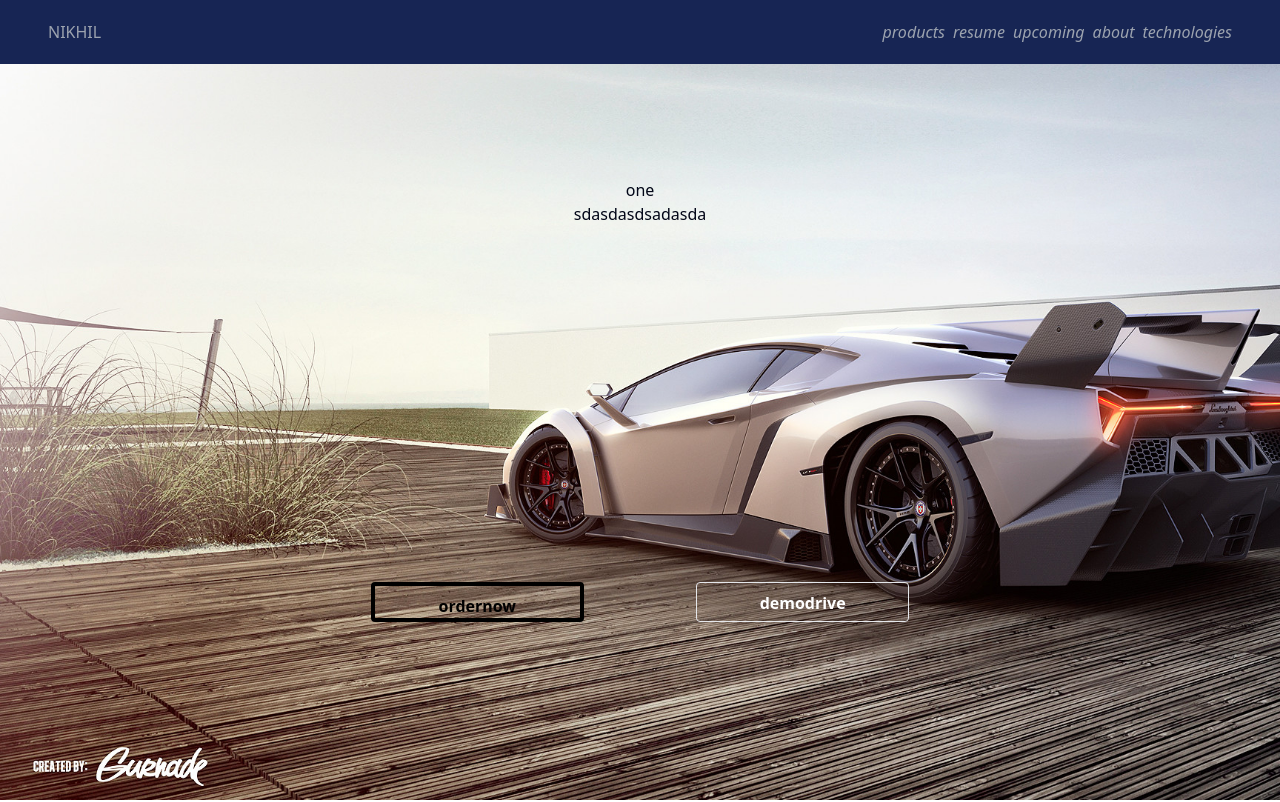
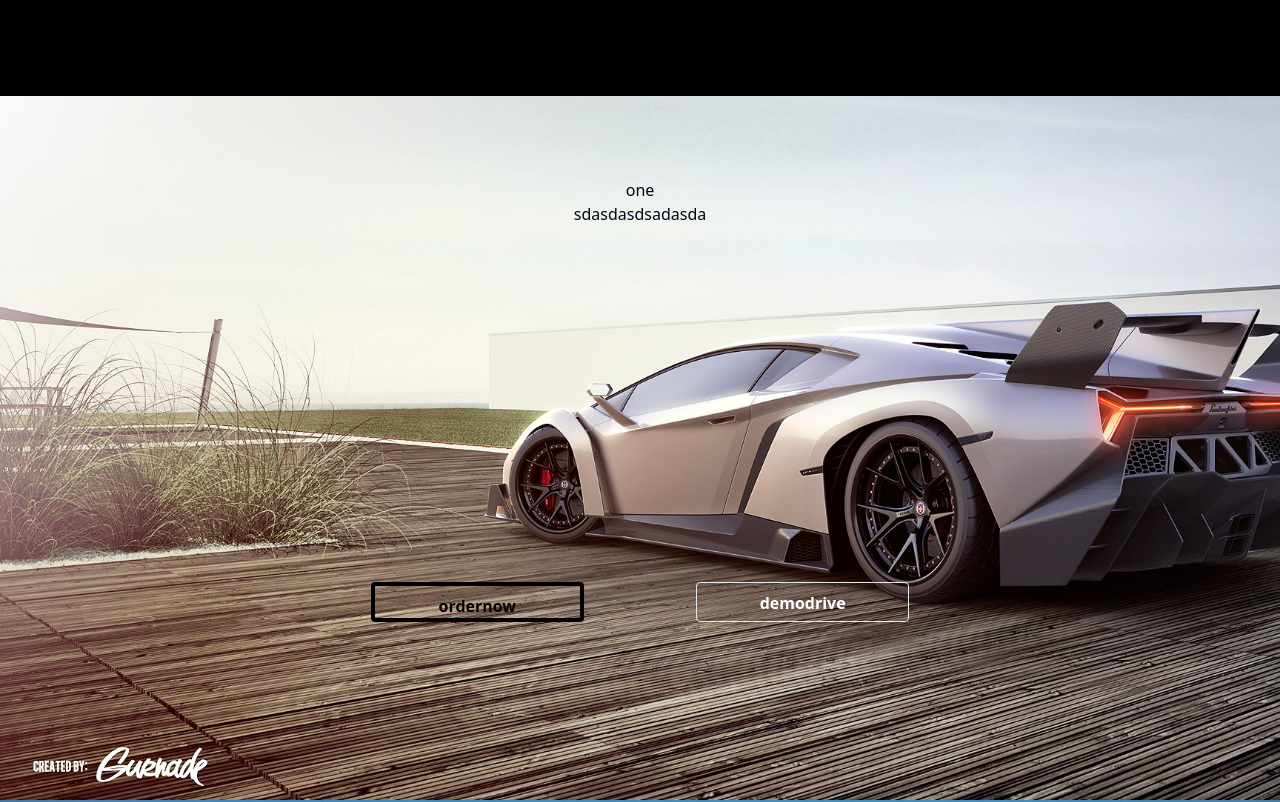
Before and after one commit to nickgeorgemathew/react_website_nikhil, a React (Vite) app: page / in a window 1280 px wide. Shown: the top 802 px of the page. Built offline with nearby package versions, Linux system fonts and the light colour scheme.

Commit message:
fixed navbar size issue

```diff
--- a/index.html
+++ b/index.html
@@ -8,7 +8,7 @@
     <title>nikhil's website</title>
   </head>
   <body>
-    <div id="root"></div>
+    <div id="root" class=" overflow-x-clip"></div>
     <script type="module" src="/src/main.jsx"></script>
   </body>
 </html>
--- a/src/App.css
+++ b/src/App.css
@@ -1,8 +1,9 @@
 
 #root {
   height: 100vh;
-  overflow-x: hidden;
-  background-color: rgb(40, 40, 192);--tw-bg-opacity: 1;
+ width: 100%;
+
+
   background-color: rgb(23 37 84 / var(--tw-bg-opacity)) /* #172554 */;
 
 
--- a/src/App.jsx
+++ b/src/App.jsx
@@ -2,21 +2,59 @@ import { useState } from 'react'
 import reactLogo from './assets/react.svg'
 import viteLogo from '/vite.svg'
 import './App.css'
+
+
 import Hnav from './Hnav'
 import { Content_card } from './Content_card'
 import Footer from './Footer'
+import Beforedropnav from './Beforedropdown.jsx'
 
 
 
 function App() {
   const [count, setCount] = useState(0)
+  const [display,setDisplay]=useState(false)
+  const setDisplayup=()=>{
+    setDisplay(!display)
+
+  }
+  const [ishovered, sethovered] = useState(true);
+
+
+
+
+
+  const handlehover = () => {
+
+
+    sethovered(!ishovered);
+
+  };
+  const handlehoverleave = () => {
+    if (ishovered==true){
+      sethovered(!ishovered);
+
+    }
+  }
 
 
   return (
     <>
-    <Hnav/>
+   {/* <Beforedropnav ishovered={ishovered} sethovered={sethovered} handlehover={handlehover} handlehoverleave={handlehoverleave}/>
+   */}
+   <Beforedropnav ishovered={ishovered} sethovered={sethovered} />
+  {/* <div className=" fixed  hover:h-52 h-40 bg-slate-500 grid place-items-center [grid-template-areas:'stack']">
+  <div className="h-40 w-full bg-gradient-to-t from-slate-800 to-transparent [grid-area:stack]"></div>
+
+  <h1 className="text-6xl font-bold text-white [grid-area:stack]">Tailwind CSS</h1>
+</div> */}
+
+
+
+
 
     <Content_card/>
+
 
 
     </>
--- /dev/null
+++ b/src/Beforedropdown.jsx
@@ -0,0 +1,52 @@
+
+
+function Beforedropnav(props) {
+    const{ishovered,sethovered}=props;
+    const handlehover = () => {
+      if(ishovered==false){
+        sethovered(!ishovered);
+      }
+
+
+
+
+    };
+    const handlehoverleave = () => {
+      if (ishovered==true){
+        sethovered(!ishovered);
+
+      }
+
+
+    };
+
+
+    return (
+
+
+        <div className=" fixed  top-0   w-full justify-between align-top  bg-black  py-8 flex flex-row h-24" onMouseLeave={handlehoverleave} >
+              <h1  className=" mr-4 hover:underline hover:opacity-60"
+                >
+                NIKHIL
+              </h1>
+
+              <div className="   flex flex-row gap-2  cursor-pointer">
+                <i className="block h-full hover:opacity-60 hover:underline" onMouseEnter={handlehover} onMouseLeave={handlehoverleave}>products</i>
+
+
+                <i className="hover:underline hover:opacity-60" onMouseEnter={handlehover} onMouseLeave={handlehoverleave}>resume</i>
+
+
+                <i className="hover:underline hover:opacity-60"onMouseEnter={handlehover} onMouseLeave={handlehoverleave}>upcoming</i>
+
+                <i className="hover:underline hover:opacity-60"onMouseEnter={handlehover} onMouseLeave={handlehoverleave}>about</i>
+
+                <i className="hover:underline hover:opacity-60"onMouseEnter={handlehover} onMouseLeave={handlehoverleave}>technologies</i>
+
+            </div>
+          </div>
+
+    )
+  }
+
+  export default Beforedropnav
--- a/src/Content_card.jsx
+++ b/src/Content_card.jsx
@@ -3,6 +3,8 @@ import image1 from './w.jpg'
 import image3 from './ss.jpg'
 import image4 from './wp2.jpg'
 import Footer from './Footer'
+import Beforedropnav from './Beforedropdown'
+import Hnav from './Hnav'
 
 
 const bgarray=[
@@ -33,7 +35,8 @@ const bgarray=[
 
 ]
 const res=bgarray.map((item,index)=>(
-  <div key={index} className="  text-slate-50 grid grid-cols-1   items-center justify-center p-0 w-screen left-0 right-0 bg-slate-950 min-h-screen  bg-cover bg-no-repeat"style={{ backgroundImage: `url(${item.img})` }}>
+  <div key={index} className=" [grid-template-areas:'stack']  text-slate-50 grid grid-cols-1   items-center justify-center p-0 w-screen left-0 right-0 bg-slate-950 min-h-screen  bg-cover bg-no-repeat"
+  style={{ backgroundImage: `url(${item.img})` }}>
         {/*  card content */}
         <div>
           <p className='block text-slate-950 '>{item.title}</p>
@@ -60,12 +63,17 @@ const res=bgarray.map((item,index)=>(
 export  const Content_card =() => {
   return (
     //container
-    <div className="grid grid-cols-1 items-center w-screen h-screen p-0 text-center  mt-0 ">
+
+
+    <div className=" grid grid-cols-1 items-center w-screen h-40 p-0 text-center  mt-0 ">
+
+       <Beforedropnav/>
+
       {/*  card */}
       {res}
       {/* card */}
        {/* footer */}
-      <div className=' pl-0'>
+      <div className=' w-screen left-0'>
         <Footer/>
       </div>
        {/*  footer */}
--- a/src/Footer.jsx
+++ b/src/Footer.jsx
@@ -4,7 +4,7 @@ export default  function Footer() {
   return (
 
 
-<footer class=" bg-blue-950 w-screen  rounded-lg shadow m-4 dark:bg-gray-800">
+<footer class=" bg-blue-950  items-center justify-between w-screen  h-40 shadow  dark:bg-gray-800">
     <div class="w-full mx-auto max-w-screen-xl p-4 md:flex md:items-center md:justify-between">
       <span class="text-sm text-gray-500 sm:text-center dark:text-gray-400">© 2023 <a href="https://flowbite.com/" class="hover:underline">nikhil</a>.
     </span>
--- a/src/Hnav.jsx
+++ b/src/Hnav.jsx
@@ -1,13 +1,64 @@
 import { useState } from "react";
 
-const Hnav = () => {
-  const [ishovered, sethovered] = useState(false);
-  var ishoveredfix;
+import image1 from './w.jpg'
+import image3 from './ss.jpg'
+import image4 from './wp2.jpg'
+
+
+
+const bgarray=[
+  {
+    num:1,
+    title:"one",
+    img:image1,
+    datas:"sdasdasdsadasda"
+  }
+  ,
+
+{
+  num:3,
+  title:"two",
+  img:image3,
+  datas:"sdasdasdsadasda"
+},
+{
+  num:4,
+  title:"two",
+  img:image4,
+  datas:"sdasdasdsadasda"
+}
+
+
+
+
+
+]
+const navdrop_content=bgarray.map((item,index)=>(
+  <div key={index} className=" align-middle justify-center w-10 h-10 p-5">
+  {/*  card content */}
+  <div  className="bg"style={{ backgroundImage: `url(${item.img})` }}>
+   <p>{item.datas}</p>
+    </div>
+</div>
+ )
+)
+
+
+const Hnav = (props) => {
+  const{ishovered,sethovered}=props;
+
+
+
+
+
 
   const handlehover = () => {
 
+    if (ishovered==false){
 
     sethovered(!ishovered);
+    }
+
   };
   const handlehoverleave = () => {
     if (ishovered==true){
@@ -20,13 +71,46 @@ const Hnav = () => {
 
 
   return (
-    <div>
-      <div>
-        <div className={`${ishovered ? 'h-48' : 'h-0'} fixed bg-black`}
-         >
 
-          <div className="flex flex-row w-screen h-16 justify-between items-center left-0 top-0 right-0 z-10 relative bg-blue-950 text-gray-400 text-center px-12" onMouseLeave={handlehoverleave}>
-            <h1 className=" hover:underline hover:opacity-60"
+
+        <div  className=" bg-black   grid grid-flow-col justify-between py-8 px-3 h-20" >
+
+              <h1  className=" hover:underline hover:opacity-60"
+                >
+                NIKHIL
+              </h1>
+
+              <div className=" h-max flex flex-row gap-2  cursor-pointer">
+                <i className="block h-full hover:opacity-60 hover:underline" onMouseEnter={handlehover} onMouseLeave={handlehoverleave}>products</i>
+
+
+                <i className="hover:underline hover:opacity-60" onMouseEnter={handlehover} onMouseLeave={handlehoverleave}>resume</i>
+
+
+                <i className="hover:underline hover:opacity-60"onMouseEnter={handlehover} onMouseLeave={handlehoverleave}>upcoming</i>
+
+                <i className="hover:underline hover:opacity-60"onMouseEnter={handlehover} onMouseLeave={handlehoverleave}>about</i>
+
+                <i className="hover:underline hover:opacity-60"onMouseEnter={handlehover} onMouseLeave={handlehoverleave}>technologies</i>
+
+
+          </div>
+
+      {/* <div  onMouseLeave={handlehoverleave} >
+      <div className={ ` ${ishovered ? 'h-48 ' : 'h-0'}  `}
+         > <div className="    ">
+
+
+            <div onMouseEnter={handlehover} className="   ">
+              asjdhkjashkjhaksjdhas
+            {ishovered&&navdrop_content}
+            </div>
+            </div>
+            </div>
+
+
+          <div className="  w-screen inline-flex flex-row h-16 justify-between items-center  top-0  z-10  bg-blue-950 text-gray-400 text-center px-12" onMouseLeave={handlehoverleave}>
+            <h1  className=" hover:underline hover:opacity-60"
               >
               NIKHIL
             </h1>
@@ -43,12 +127,13 @@ const Hnav = () => {
 
               <i className="hover:underline hover:opacity-60"onMouseEnter={handlehover} onMouseLeave={handlehover}>technologies</i>
 
-            </div>
           </div>
         </div>
       </div>
+       </div> */}
     </div>
   );
-};
+}
+
 
 export default Hnav;
```
